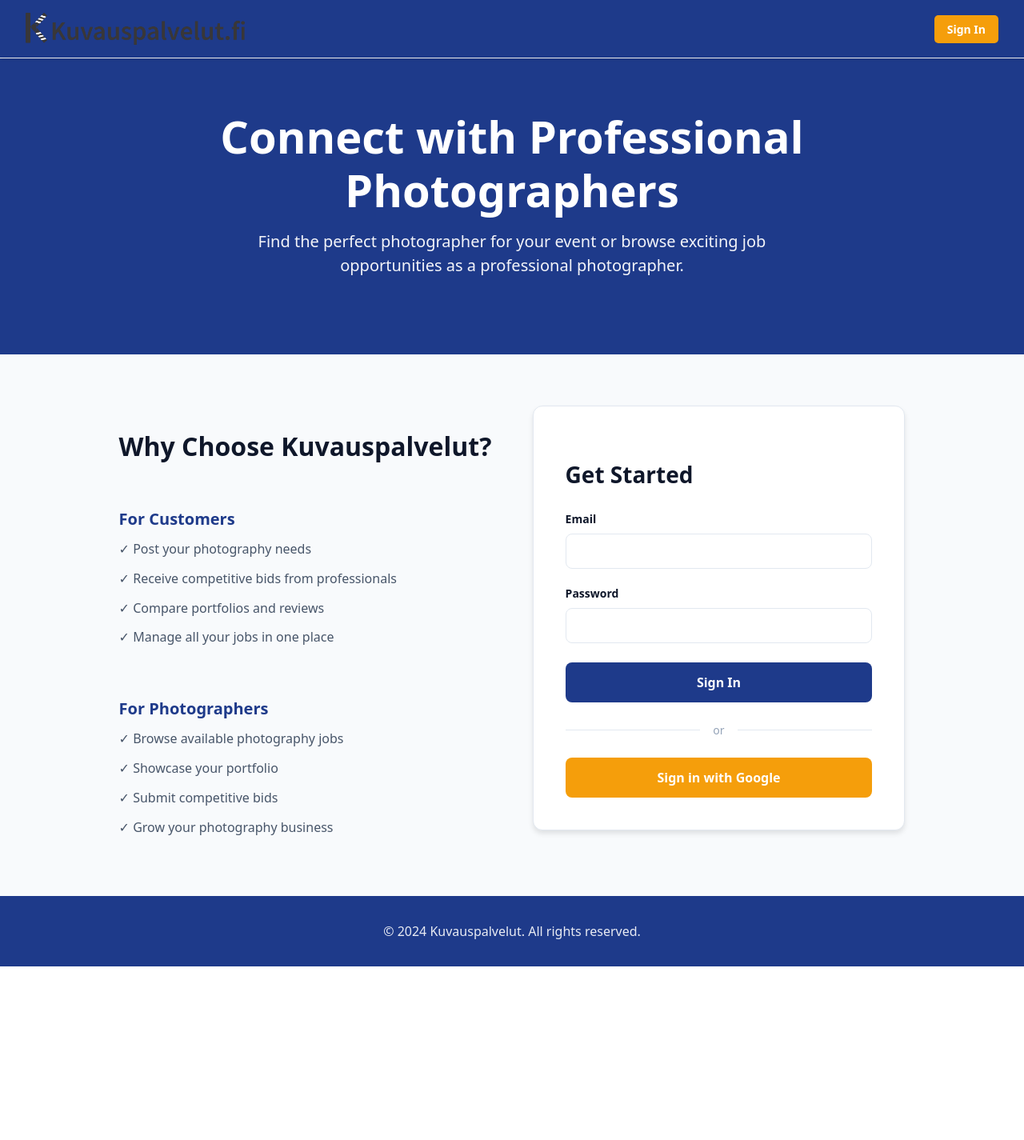
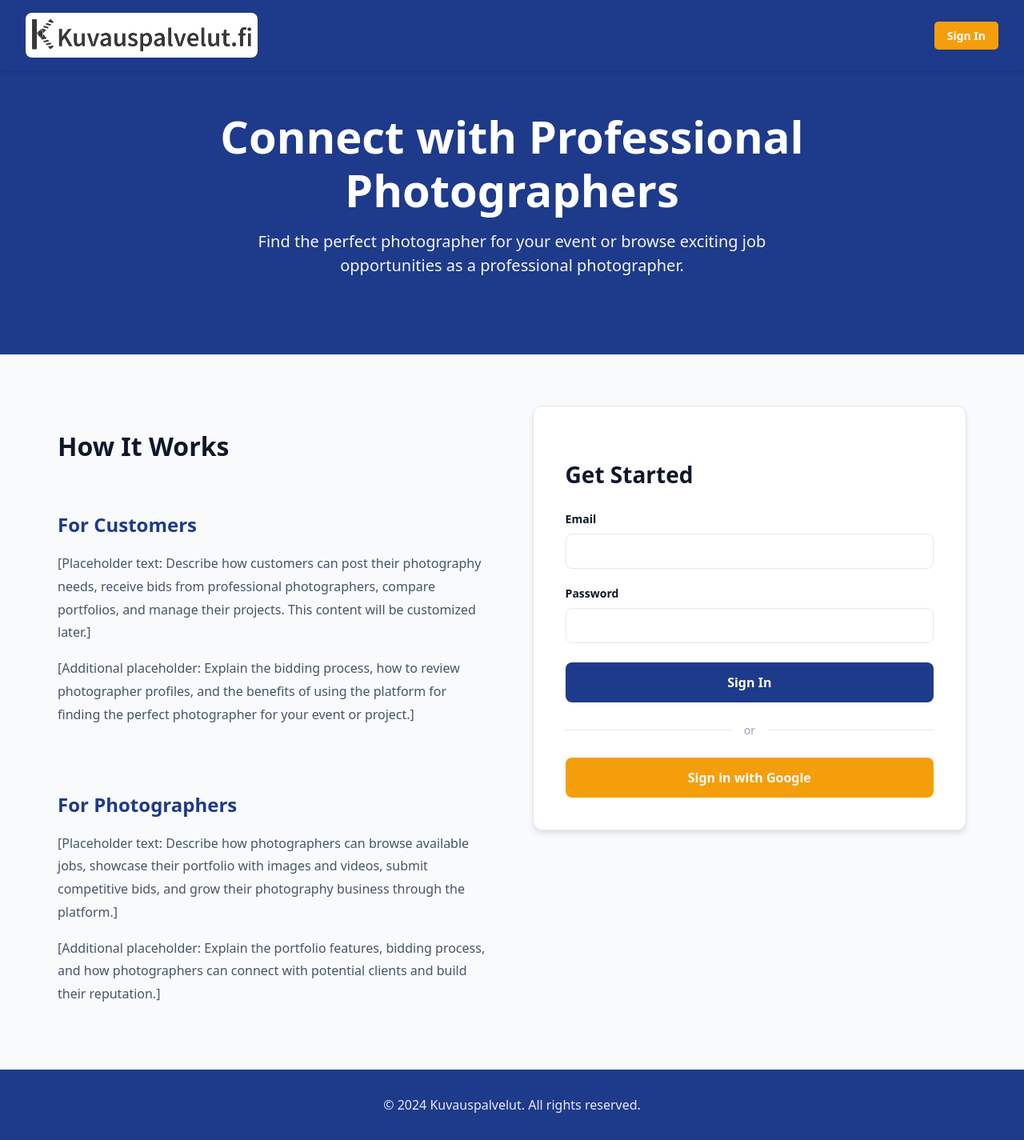
Before and after one commit to modaralgayal/videoshare, a React (Vite) app in the folder Frontend/: page /signin in a window 1280 px wide. Shown: the whole page at 80% size. Before the commit the page ends 1208 px from the top, so only its background shows below. Built offline with nearby package versions, Linux system fonts and the light colour scheme.

Commit message:
user can view photographer's portfolios.

```diff
--- a/Frontend/src/components/Navbar.jsx
+++ b/Frontend/src/components/Navbar.jsx
@@ -46,16 +46,34 @@ export const Navbar = () => {
       }}
     >
       <div style={{ display: "flex", alignItems: "center", gap: "2rem" }}>
+        <a
+          href="/"
+          onClick={(e) => {
+            e.preventDefault();
+            navigate("/");
+          }}
+          style={{
+            padding: "0.5rem",
+            backgroundColor: "white",
+            borderRadius: "8px",
+            display: "flex",
+            alignItems: "center",
+            justifyContent: "center",
+            transition: "background-color 0.2s ease-in-out",
+          }}
+          onMouseEnter={(e) => e.currentTarget.style.backgroundColor = "#F0F0F0"}
+          onMouseLeave={(e) => e.currentTarget.style.backgroundColor = "white"}
+        >
           <img
             src={logo}
             alt="Kuvauspalvelut"
-          onClick={() => navigate("/")}
             style={{
               height: "40px",
               cursor: "pointer",
               objectFit: "contain",
             }}
           />
+        </a>
 
         {isCustomer && (
           <div style={{ display: "flex", gap: "1rem" }}>
--- a/Frontend/src/pages/ViewPhotographerPortfolio.jsx
+++ b/Frontend/src/pages/ViewPhotographerPortfolio.jsx
@@ -124,7 +124,14 @@ export const ViewPhotographerPortfolio = () => {
                 marginTop: portfolio.description ? "0" : "2rem",
               }}
             >
-              {portfolio.items.map((item) => (
+              {portfolio.items.map((item) => {
+                const media = item.media?.[0];
+                if (!media) return null;
+
+                const isImage = media.type === "image";
+                const isVideo = media.type === "video";
+
+                return (
                   <div
                     key={item.id}
                     style={{
@@ -133,32 +140,185 @@ export const ViewPhotographerPortfolio = () => {
                       borderRadius: "8px",
                       overflow: "hidden",
                       boxShadow: "0 1px 3px rgba(0,0,0,0.1)",
+                      cursor: "pointer",
+                    }}
+                    onClick={(e) => {
+                      // Open media in modal (similar to Portfolio.jsx)
+                      const modal = document.createElement('div');
+                      Object.assign(modal.style, {
+                        position: 'fixed',
+                        top: '0',
+                        left: '0',
+                        width: '100%',
+                        height: '100%',
+                        backgroundColor: 'rgba(0, 0, 0, 0.95)',
+                        display: 'flex',
+                        alignItems: 'center',
+                        justifyContent: 'center',
+                        zIndex: '10000',
+                        cursor: 'pointer',
+                        padding: '2rem',
+                        boxSizing: 'border-box',
+                      });
+
+                      const closeBtn = document.createElement('button');
+                      closeBtn.innerHTML = '✕';
+                      Object.assign(closeBtn.style, {
+                        position: 'absolute',
+                        top: '1rem',
+                        right: '1rem',
+                        width: '40px',
+                        height: '40px',
+                        borderRadius: '50%',
+                        backgroundColor: 'rgba(255, 255, 255, 0.2)',
+                        color: 'white',
+                        border: 'none',
+                        fontSize: '24px',
+                        cursor: 'pointer',
+                        display: 'flex',
+                        alignItems: 'center',
+                        justifyContent: 'center',
+                        zIndex: '10001',
+                        transition: 'background-color 0.2s',
+                      });
+                      closeBtn.onmouseenter = () => {
+                        closeBtn.style.backgroundColor = 'rgba(255, 255, 255, 0.3)';
+                      };
+                      closeBtn.onmouseleave = () => {
+                        closeBtn.style.backgroundColor = 'rgba(255, 255, 255, 0.2)';
+                      };
+
+                      const closeModal = () => {
+                        if (document.body.contains(modal)) {
+                          document.body.removeChild(modal);
+                          document.body.style.overflow = '';
+                        }
+                      };
+
+                      closeBtn.onclick = (e) => {
+                        e.stopPropagation();
+                        closeModal();
+                      };
+
+                      modal.appendChild(closeBtn);
+
+                      if (isImage) {
+                        const imgElement = document.createElement('img');
+                        imgElement.src = media.url;
+                        imgElement.alt = media.filename || 'Portfolio image';
+                        Object.assign(imgElement.style, {
+                          maxWidth: '90%',
+                          maxHeight: '90%',
+                          width: 'auto',
+                          height: 'auto',
+                          objectFit: 'contain',
+                          cursor: 'default',
+                        });
+                        imgElement.onclick = (e) => e.stopPropagation();
+                        modal.appendChild(imgElement);
+                      } else if (isVideo) {
+                        const videoElement = document.createElement('video');
+                        videoElement.src = media.url;
+                        videoElement.controls = true;
+                        videoElement.autoplay = true;
+                        Object.assign(videoElement.style, {
+                          maxWidth: '90%',
+                          maxHeight: '90%',
+                          width: 'auto',
+                          height: 'auto',
+                          cursor: 'default',
+                        });
+                        videoElement.onclick = (e) => e.stopPropagation();
+                        modal.appendChild(videoElement);
+                      }
+
+                      modal.onclick = (e) => {
+                        if (e.target === modal) {
+                          closeModal();
+                        }
+                      };
+
+                      const handleEscape = (e) => {
+                        if (e.key === 'Escape') {
+                          closeModal();
+                          document.removeEventListener('keydown', handleEscape);
+                        }
+                      };
+                      document.addEventListener('keydown', handleEscape);
+
+                      document.body.style.overflow = 'hidden';
+                      document.body.appendChild(modal);
                     }}
                   >
-                  {/* Image placeholder */}
+                    {isImage ? (
                       <div
                         style={{
                           width: "100%",
-                      height: "200px",
+                          height: "300px",
                           backgroundColor: "#F8FAFC",
+                          position: "relative",
+                          overflow: "hidden",
+                        }}
+                      >
+                        <img
+                          src={media.url}
+                          alt={media.filename || "Portfolio image"}
+                          style={{
+                            width: "100%",
+                            height: "100%",
+                            objectFit: "cover",
+                          }}
+                          onError={(e) => {
+                            e.target.style.display = "none";
+                            e.target.parentElement.innerHTML = '<div style="display: flex; align-items: center; justify-content: center; height: 100%; color: #475569;">Failed to load image</div>';
+                          }}
+                        />
+                      </div>
+                    ) : isVideo ? (
+                      <div
+                        style={{
+                          width: "100%",
+                          height: "300px",
+                          backgroundColor: "#F8FAFC",
+                          position: "relative",
+                          overflow: "hidden",
+                        }}
+                      >
+                        <video
+                          src={media.url}
+                          style={{
+                            width: "100%",
+                            height: "100%",
+                            objectFit: "cover",
+                          }}
+                          muted
+                          preload="metadata"
+                        />
+                        <div
+                          style={{
+                            position: "absolute",
+                            top: "50%",
+                            left: "50%",
+                            transform: "translate(-50%, -50%)",
+                            width: "50px",
+                            height: "50px",
+                            borderRadius: "50%",
+                            backgroundColor: "rgba(0, 0, 0, 0.7)",
+                            color: "white",
                             display: "flex",
                             alignItems: "center",
                             justifyContent: "center",
-                      color: "#475569",
+                            fontSize: "24px",
+                            pointerEvents: "none",
                           }}
                         >
-                    Image Placeholder
-                  </div>
-                  <div style={{ padding: "1rem" }}>
-                    <h3 style={{ color: "#0F172A", marginTop: 0, marginBottom: "0.5rem" }}>
-                      {item.title || "Untitled"}
-                    </h3>
-                    <p style={{ color: "#475569", fontSize: "14px" }}>
-                      {item.description || "No description"}
-                    </p>
+                          ▶
                         </div>
                       </div>
-              ))}
+                    ) : null}
+                  </div>
+                );
+              })}
             </div>
           ) : !portfolio.description ? (
             <div
--- a/Frontend/src/pages/signIn.jsx
+++ b/Frontend/src/pages/signIn.jsx
@@ -119,7 +119,7 @@ export const SignIn = () => {
           flex: 1,
         }}
       >
-        {/* Left Side - Features */}
+        {/* Left Side - How It Works */}
         <div>
           <h2
             style={{
@@ -129,60 +129,66 @@ export const SignIn = () => {
               marginBottom: "2rem",
             }}
           >
-            Why Choose Kuvauspalvelut?
+            How It Works
           </h2>
-          <div style={{ display: "flex", flexDirection: "column", gap: "2rem" }}>
+          <div style={{ display: "flex", flexDirection: "column", gap: "2.5rem" }}>
             <div>
               <h3
                 style={{
-                  fontSize: "1.25rem",
+                  fontSize: "1.5rem",
                   fontWeight: "600",
                   color: "#1E3A8A",
-                  marginBottom: "0.5rem",
+                  marginBottom: "1rem",
                 }}
               >
                 For Customers
               </h3>
-              <ul
+              <div
                 style={{
-                  listStyle: "none",
-                  padding: 0,
-                  margin: 0,
                   color: "#475569",
                   lineHeight: "1.8",
+                  fontSize: "16px",
                 }}
               >
-                <li style={{ marginBottom: "0.5rem" }}>✓ Post your photography needs</li>
-                <li style={{ marginBottom: "0.5rem" }}>✓ Receive competitive bids from professionals</li>
-                <li style={{ marginBottom: "0.5rem" }}>✓ Compare portfolios and reviews</li>
-                <li style={{ marginBottom: "0.5rem" }}>✓ Manage all your jobs in one place</li>
-              </ul>
+                <p style={{ marginBottom: "1rem" }}>
+                  [Placeholder text: Describe how customers can post their photography needs,
+                  receive bids from professional photographers, compare portfolios, and manage their projects.
+                  This content will be customized later.]
+                </p>
+                <p style={{ marginBottom: "1rem" }}>
+                  [Additional placeholder: Explain the bidding process, how to review photographer profiles,
+                  and the benefits of using the platform for finding the perfect photographer for your event or project.]
+                </p>
+              </div>
             </div>
             <div>
               <h3
                 style={{
-                  fontSize: "1.25rem",
+                  fontSize: "1.5rem",
                   fontWeight: "600",
                   color: "#1E3A8A",
-                  marginBottom: "0.5rem",
+                  marginBottom: "1rem",
                 }}
               >
                 For Photographers
               </h3>
-              <ul
+              <div
                 style={{
-                  listStyle: "none",
-                  padding: 0,
-                  margin: 0,
                   color: "#475569",
                   lineHeight: "1.8",
+                  fontSize: "16px",
                 }}
               >
-                <li style={{ marginBottom: "0.5rem" }}>✓ Browse available photography jobs</li>
-                <li style={{ marginBottom: "0.5rem" }}>✓ Showcase your portfolio</li>
-                <li style={{ marginBottom: "0.5rem" }}>✓ Submit competitive bids</li>
-                <li style={{ marginBottom: "0.5rem" }}>✓ Grow your photography business</li>
-              </ul>
+                <p style={{ marginBottom: "1rem" }}>
+                  [Placeholder text: Describe how photographers can browse available jobs,
+                  showcase their portfolio with images and videos, submit competitive bids,
+                  and grow their photography business through the platform.]
+                </p>
+                <p style={{ marginBottom: "1rem" }}>
+                  [Additional placeholder: Explain the portfolio features, bidding process,
+                  and how photographers can connect with potential clients and build their reputation.]
+                </p>
+              </div>
             </div>
           </div>
         </div>
```
Lines whose indentation alone changed are shown as unchanged.
